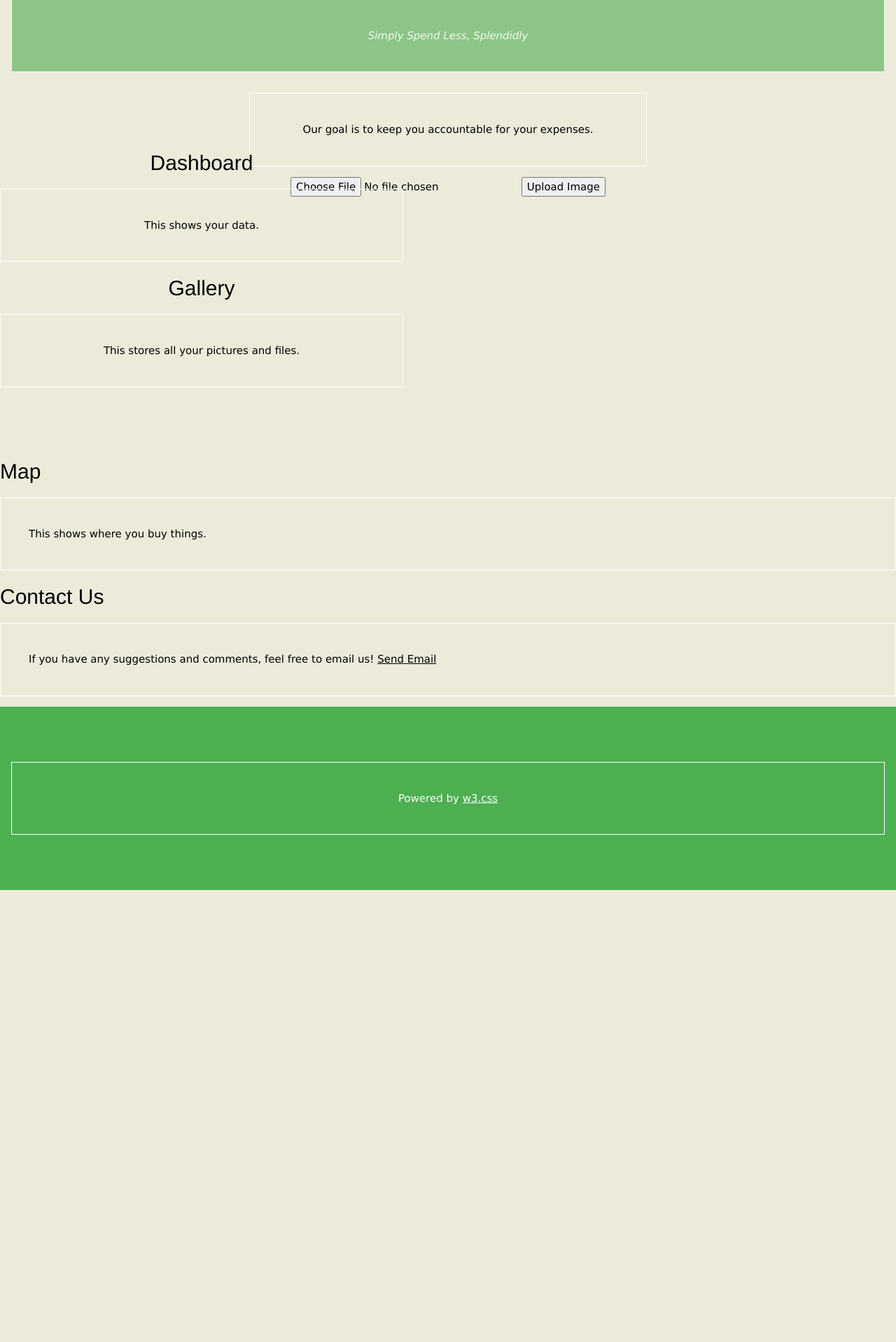
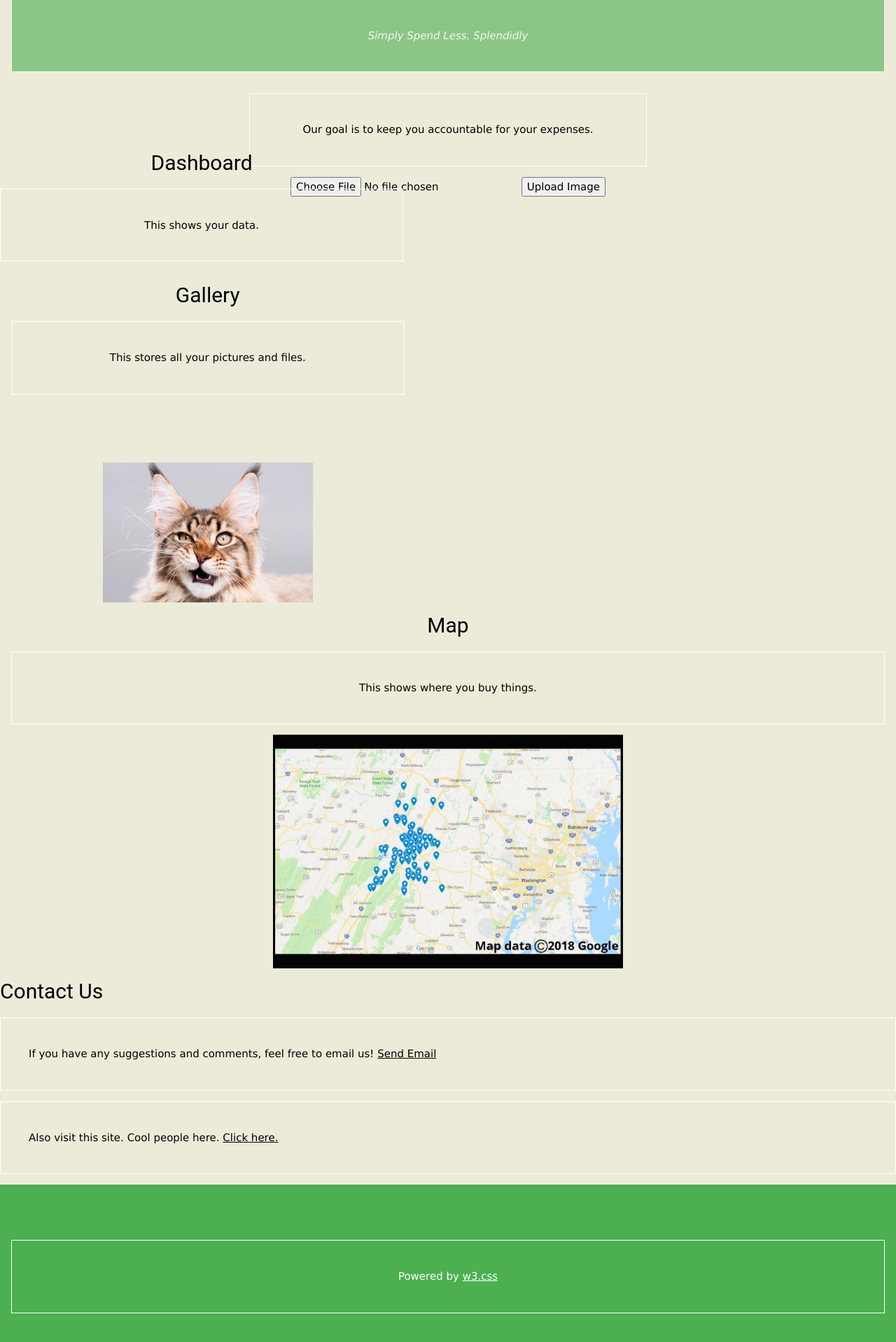
Before and after one commit to saithat/Spendly-web, a Flask app: page / in a window 1280 px wide. Shown: the part 255-2173 px from the top of the page at 70% size. Before the commit the page ends 1527 px from the top, so only its background shows below. Run offline with Flask 2, Linux system fonts and the light colour scheme.

Commit message:
example pictures

```diff
--- a/templates/index.html
+++ b/templates/index.html
@@ -43,26 +43,30 @@
 
     <div class="split">
         <div class="centered">
-            <h2 style="font-family:franklin gothic medium;" id="dashboard">Dashboard</h2>
+            <h2 style="font-family:Roboto;" id="dashboard">Dashboard</h2>
             <p>This shows your data.</p></div>
         </div>
-    <div class="split">
+    <section class="w3-container w3-center" style="text-align:center;">
+        <div class="split">
         <div class="centered">
-            <h2 style="font-family:franklin gothic medium;" id="gallery">Gallery</h2>
+            <h2 style="font-family:Roboto;" id="gallery">Gallery</h2>
             <p>This stores all your pictures and files.</p></div>
-        </div>
+            <img src="catGal.jpg" alt="cat" width="300"></div> </section>
 
-
+    <section class="w3-container w3-center" style="text-align:center;">
     <div>
-      <h2 style="font-family:franklin gothic medium;" id="map">Map</h2>
-      <p>This shows where you buy things.</p> </div>
-    <h2 style="font-family:franklin gothic medium;" id="contactus">Contact Us</h2>
+      <h2 style="font-family:Roboto;" id="map">Map</h2>
+      <p>This shows where you buy things.</p>
+      <img src="mapExample.jpg" alt="map example" width="500"></div> </section>
+    <h2 style="font-family:Roboto;" id="contactus">Contact Us</h2>
     <p>If you have any suggestions and comments, feel free to email us!
     <a
     href="mailto:plin5@vols.utk.edu?Subject=Hello%20again" target="_top">Send Email</a>
     </p>
-
-
+    <p>Also visit this site. Cool people here.
+      <a
+      href="https://ankushp.com/" target="_top">Click here.</a>
+    </p>
 
 
     <!-- Footer -->
```
Also changed, not shown: stylesheet.css (line endings or trailing spaces), templates/catGal.jpg (added), templates/mapExample.jpg (added), 2 other files.
